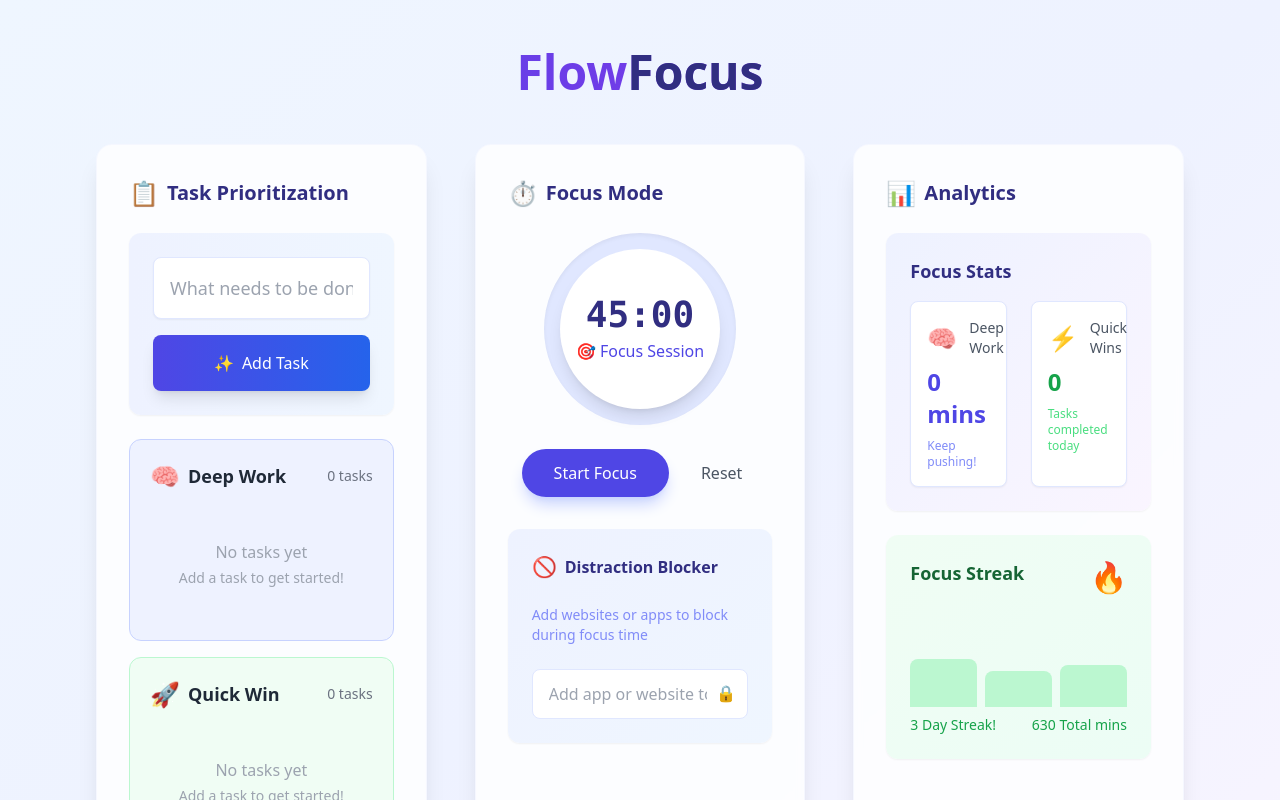
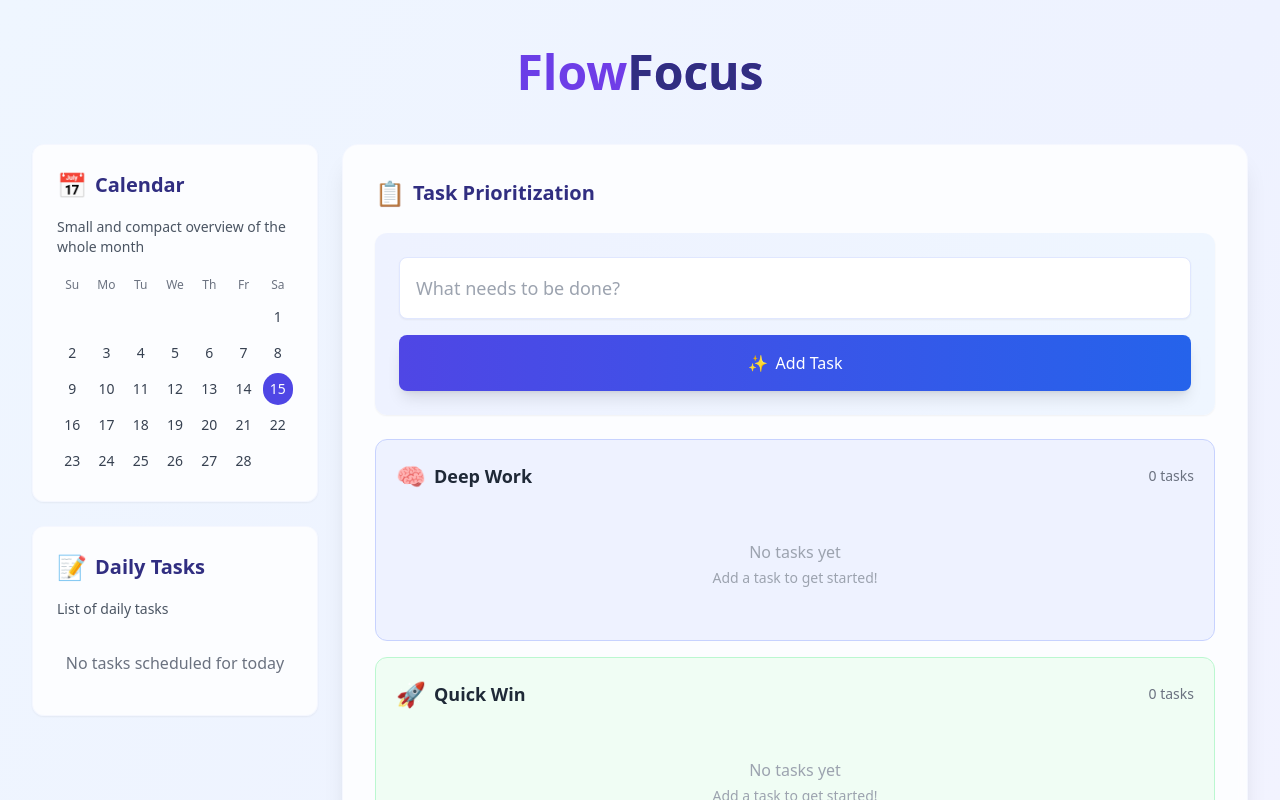
Before and after one commit to Legesus/FlowFocus, a Next.js app: page / in a window 1280 px wide. Shown: the top 800 px of the page. Built offline with nearby package versions, Linux system fonts and the light colour scheme.

Commit message:
added calender

```diff
--- /dev/null
+++ b/components/Calendar.tsx
@@ -0,0 +1,67 @@
+import React, { useState, useEffect } from 'react';
+
+const Calendar = () => {
+  const [currentDate] = useState(new Date());
+  const [daysInMonth, setDaysInMonth] = useState<Date[]>([]);
+
+  useEffect(() => {
+    const year = currentDate.getFullYear();
+    const month = currentDate.getMonth();
+    const firstDay = new Date(year, month, 1);
+    const lastDay = new Date(year, month + 1, 0);
+
+    const days: Date[] = [];
+    for (let d = 1; d <= lastDay.getDate(); d++) {
+      days.push(new Date(year, month, d));
+    }
+    setDaysInMonth(days);
+  }, [currentDate]);
+
+  return (
+    <div className="space-y-6">
+      {/* Calendar Section */}
+      <div className="bg-white/80 backdrop-blur-sm p-6 rounded-xl shadow-sm border border-indigo-50/50">
+        <h3 className="text-xl font-semibold mb-4 text-indigo-900 flex items-center gap-2">
+          <span className="text-2xl">📅</span> Calendar
+        </h3>
+        <p className="text-sm text-gray-600 mb-4">Small and compact overview of the whole month</p>
+        <div className="grid grid-cols-7 gap-1">
+          {['Su', 'Mo', 'Tu', 'We', 'Th', 'Fr', 'Sa'].map(day => (
+            <div key={day} className="text-center text-xs font-medium text-gray-500 py-1">
+              {day}
+            </div>
+          ))}
+          {Array.from({ length: daysInMonth[0]?.getDay() || 0 }).map((_, i) => (
+            <div key={`empty-${i}`} className="h-8" />
+          ))}
+          {daysInMonth.map((date) => (
+            <div
+              key={date.toString()}
+              className={`h-8 flex items-center justify-center text-sm rounded-full
+                ${date.getDate() === currentDate.getDate()
+                  ? 'bg-indigo-600 text-white'
+                  : 'hover:bg-indigo-50 text-gray-700'}`}
+            >
+              {date.getDate()}
+            </div>
+          ))}
+        </div>
+      </div>
+
+      {/* Daily Tasks Section */}
+      <div className="bg-white/80 backdrop-blur-sm p-6 rounded-xl shadow-sm border border-indigo-50/50">
+        <h3 className="text-xl font-semibold mb-4 text-indigo-900 flex items-center gap-2">
+          <span className="text-2xl">📝</span> Daily Tasks
+        </h3>
+        <p className="text-sm text-gray-600 mb-4">List of daily tasks</p>
+        <div className="space-y-2">
+          <div className="text-center py-4 text-gray-500">
+            No tasks scheduled for today
+          </div>
+        </div>
+      </div>
+    </div>
+  );
+};
+
+export default Calendar;
--- a/pages/index.tsx
+++ b/pages/index.tsx
@@ -3,18 +3,26 @@ import type { NextPage } from 'next';
 import TaskPrioritization from '../components/TaskPrioritization';
 import FocusMode from '../components/FocusMode';
 import Analytics from '../components/Analytics';
+import Calendar from '../components/Calendar';
 
 const Home: NextPage = () => {
   const [tasks, setTasks] = useState([]);
 
   return (
     <div className="min-h-screen bg-gradient-to-br from-blue-50 via-indigo-50 to-purple-50 flex items-center justify-center">
-      <main className="container mx-auto px-8 py-12 max-w-6xl">
+      <main className="container mx-auto px-8 py-12 max-w-7xl">
         <h1 className="text-5xl font-bold mb-12 text-center bg-gradient-to-r from-indigo-600 to-purple-600 bg-clip-text text-transparent">
           Flow<span className="text-indigo-900">Focus</span>
         </h1>
 
-        <div className="grid grid-cols-1 md:grid-cols-2 lg:grid-cols-3 gap-12">
+        <div className="grid grid-cols-12 gap-6">
+          {/* Calendar Column */}
+          <div className="col-span-3">
+            <Calendar />
+          </div>
+
+          {/* Main Content */}
+          <div className="col-span-9 space-y-6">
             <section className="bg-white/80 backdrop-blur-sm p-8 rounded-2xl shadow-xl transition-all hover:shadow-2xl border border-indigo-50/50">
               <h2 className="text-xl font-semibold mb-6 text-indigo-900 flex items-center gap-2">
                 <span className="text-2xl">📋</span> Task Prioritization
@@ -36,6 +44,7 @@ const Home: NextPage = () => {
               <Analytics tasks={tasks} />
             </section>
           </div>
+        </div>
       </main>
     </div>
   );
```
Lines whose indentation alone changed are shown as unchanged.
